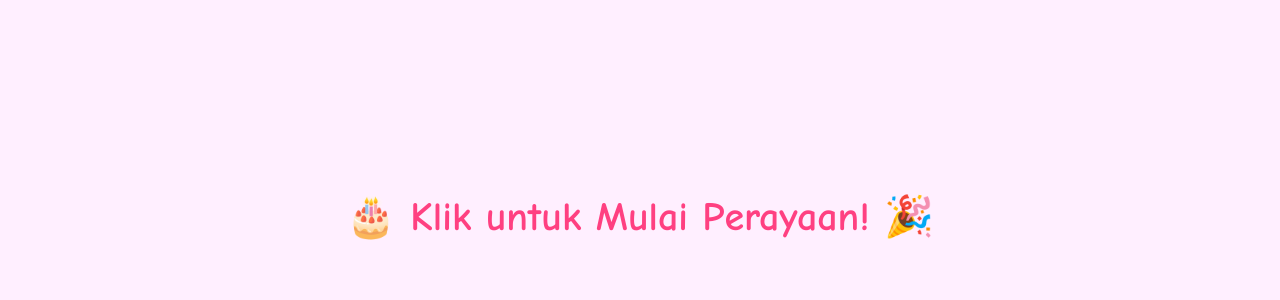
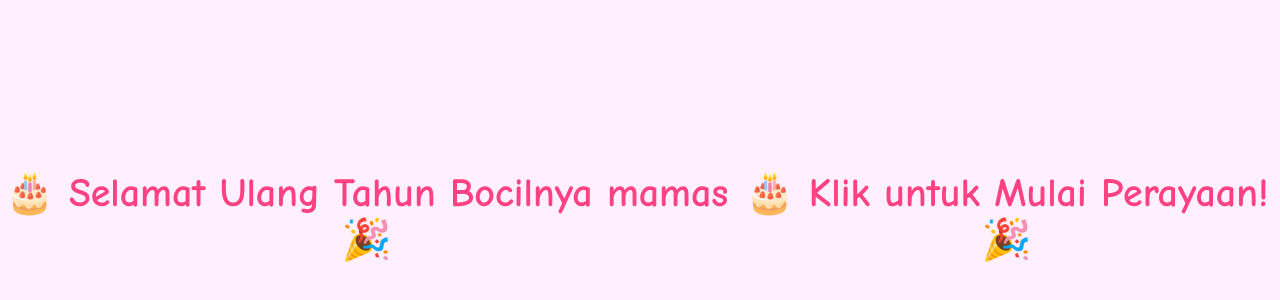
Before and after one commit to Bogel-47/birth-day, a plain HTML site: page index.html in a window 1280 px wide. Shown: the part 184-484 px from the top of the page. Drawn offline with Linux system fonts and the light colour scheme.

Commit message:
Update index.html

```diff
--- a/index.html
+++ b/index.html
@@ -3,12 +3,13 @@
 <head>
   <meta charset="UTF-8" />
   <meta name="viewport" content="width=device-width, initial-scale=1.0"/>
-  <title>🎉 Happy Birthday!</title>
+  <title>🎉 Happy Birthday Caca!</title>
   <link rel="stylesheet" href="style.css">
 </head>
 <body>
   <!-- Splash screen -->
   <div id="splash" class="splash">
+    <h1>🎂 Selamat Ulang Tahun Bocilnya mamas 🎉</h1>
     <h1>🎂 Klik untuk Mulai Perayaan! 🎉</h1>
   </div>
 
```
